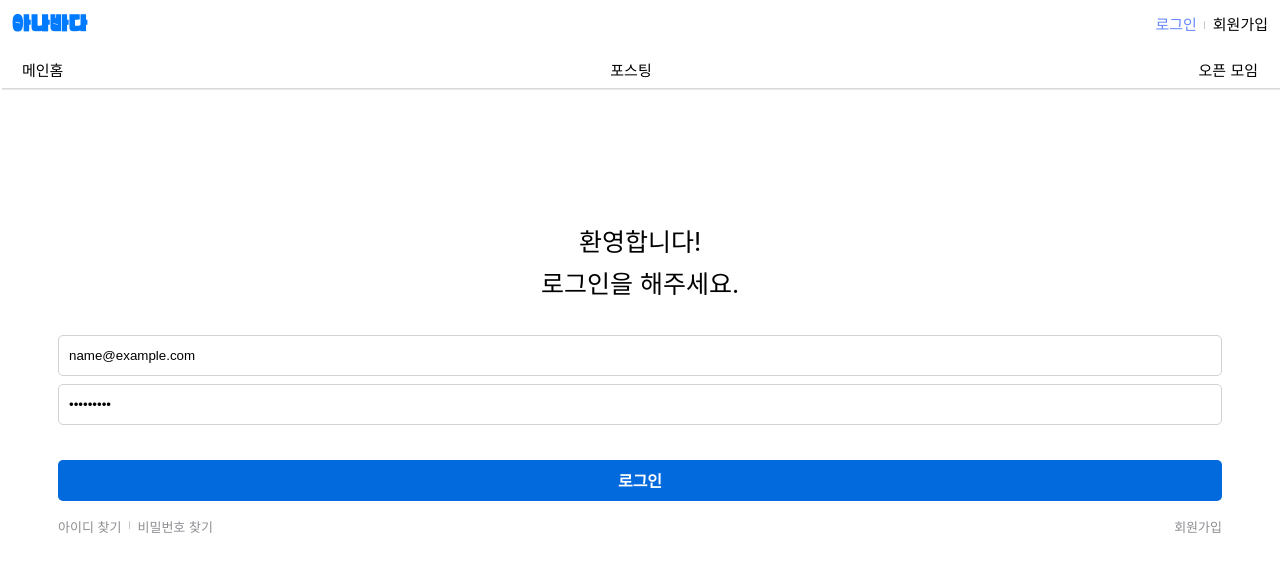
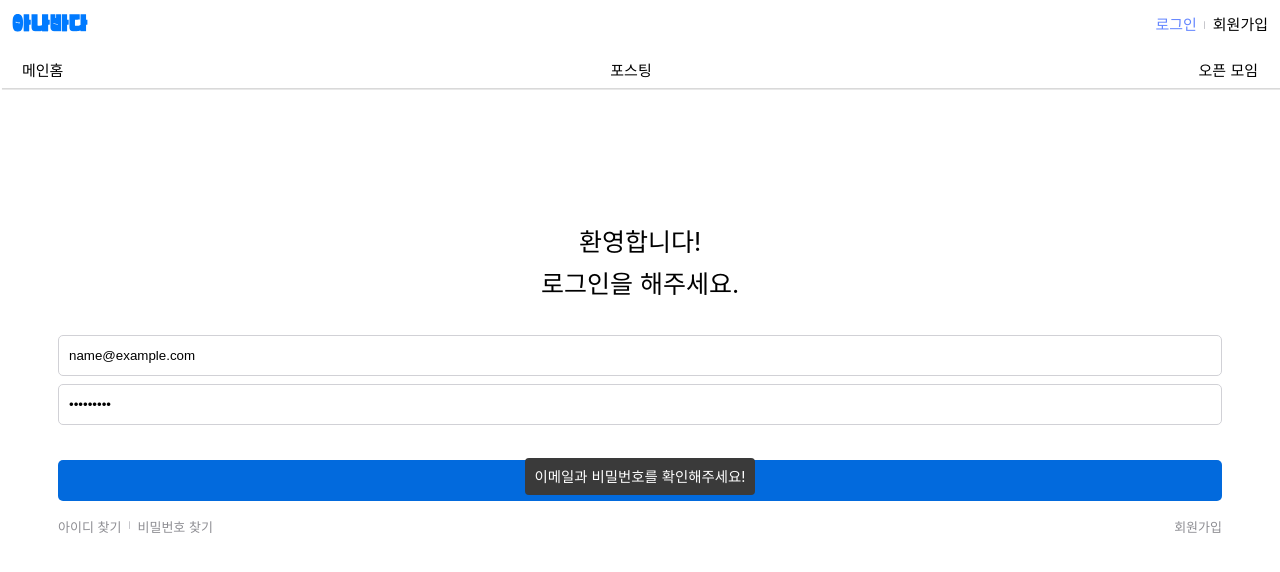
Before and after one commit to jong6598/anabada-frontEnd, a React (Create React App) app: page /login in a window 1280 px wide. Both pictures are taken after typing "name@example.com", "Sample123" into the empty fields and a click on the button "로그인". Shown: the top 572 px of the page. Built offline with nearby package versions, Linux system fonts and the light colour scheme; no server answers.

Commit message:
커스텀 toast 기본틀 완성
로직 보완해야 할 듯. 한 번 누르고 나서는 두 번 눌러지지 않음. header컴포넌트에서도 그렇게 되는지 확인을 해야 할 거 같음. 헤더에서는 잘 되면 로그인 컴포넌트 안에서의 문제일 가능성이 높음

```diff
--- /dev/null
+++ b/src/components/AlertToast.jsx
@@ -0,0 +1,29 @@
+import styled from "styled-components";
+const AlertToast = ({ errorMsg }) => {
+  return (
+    <>
+      <AlertMessage>
+        <span>{errorMsg}</span>
+      </AlertMessage>
+    </>
+  );
+};
+
+export default AlertToast;
+
+const AlertMessage = styled.div`
+  position: fixed;
+  margin: 0 auto;
+  left: 0;
+  right: 0;
+  bottom: 19.625rem;
+  text-align: center;
+  span {
+    z-index: 999;
+    border-radius: 0.25rem;
+    padding: 10px;
+    background-color: #3a3a3a;
+    font-size: 0.9rem;
+    color: white;
+  }
+`;
--- a/src/components/Header.jsx
+++ b/src/components/Header.jsx
@@ -2,8 +2,9 @@ import { Link, Outlet, useLocation } from "react-router-dom";
 import styled from "styled-components";
 import { useDispatch, useSelector } from "react-redux";
 import { userThunk } from "../redux/auth-slice";
-import { memo, useEffect, useRef, useState } from "react";
+import { memo, useCallback, useEffect, useRef, useState } from "react";
 import { Cookies } from "react-cookie";
+import AlertToast from "./AlertToast";
 
 const Header = memo(() => {
   const location = useLocation();
@@ -14,6 +15,22 @@ const Header = memo(() => {
   const getCookies = cookies.get("refreshToken");
   const [valueY, setValueY] = useState(null);
   const gapY = useRef(0);
+
+  const refErrorTimer = useRef(null);
+  const refErrorMessage = useRef("");
+  const [stateErrTimer, setStateErrTiemr] = useState(false);
+
+  const alertHandler = useCallback((errorMessage = "") => {
+    console.log("작동됐습니다.");
+    if (!refErrorTimer.current) {
+      setStateErrTiemr(true);
+      refErrorMessage.current = errorMessage;
+      refErrorTimer.current = setTimeout(() => {
+        setStateErrTiemr(false);
+        return (refErrorTimer.current = null);
+      }, 5000);
+    }
+  }, []);
 
   // 새로고침 시 유저정보 리덕스에 재설정
   useEffect(() => {
@@ -170,7 +187,8 @@ const Header = memo(() => {
         </MainNav>
       </HeaderWrapper>
       <Layout>
-        <Outlet />
+        {stateErrTimer && <AlertToast errorMsg={refErrorMessage.current} />}
+        <Outlet context={{ alertHandler }} />
       </Layout>
     </>
   );
--- a/src/components/Map.jsx
+++ b/src/components/Map.jsx
@@ -140,6 +140,6 @@ const MapWrapper = styled.div`
   width: 100vw;
   height: 100vh;
   position: absolute;
-  top: 5.5rem;
+  top: 0;
   left: 0;
 `;
--- a/src/pages/Home.jsx
+++ b/src/pages/Home.jsx
@@ -1,31 +1,28 @@
-import { Cookies } from "react-cookie";
-import { useDispatch, useSelector } from "react-redux";
 import Map from "../components/Map";
-import { userThunk } from "../redux/auth-slice";
 
 const Home = () => {
   // 새로고침 시 리덕스 state 재설정 확인 TEST용도!!!
-  const userInfo = useSelector((state) => state.auth);
-  console.log(userInfo);
+  // const userInfo = useSelector((state) => state.auth);
+  // console.log(userInfo);
 
   // Refresh Token TEST용도!!!
-  const dispatch = useDispatch();
-  const handleOnclick = () => {
-    const getAccess = localStorage.getItem("accessToken");
-    dispatch(userThunk(getAccess));
-  };
+  // const dispatch = useDispatch();
+  // const handleOnclick = () => {
+  //   const getAccess = localStorage.getItem("accessToken");
+  //   dispatch(userThunk(getAccess));
+  // };
 
-  const handleLogout = () => {
-    localStorage.removeItem("accessToken");
-    const cookies = new Cookies();
-    cookies.remove("refreshToken");
-  };
+  // const handleLogout = () => {
+  //   localStorage.removeItem("accessToken");
+  //   const cookies = new Cookies();
+  //   cookies.remove("refreshToken");
+  // };
 
   return (
     <>
       <Map />
-      <button onClick={handleOnclick}>리프레시 토큰 실험</button>
-      <button onClick={handleLogout}>로그아웃 실험</button>
+      {/* <button onClick={handleOnclick}>리프레시 토큰 실험</button>
+      <button onClick={handleLogout}>로그아웃 실험</button> */}
     </>
   );
 };
--- a/src/pages/Login.jsx
+++ b/src/pages/Login.jsx
@@ -1,14 +1,16 @@
 import { useForm } from "react-hook-form";
-import { Link, useNavigate } from "react-router-dom";
+import { Link, useNavigate, useOutletContext } from "react-router-dom";
 import { userAuth } from "../shared/api";
 import { Cookies } from "react-cookie";
 import { userThunk } from "../redux/auth-slice";
-import { useEffect, useState } from "react";
+import { useEffect, useRef, useState } from "react";
 import { useDispatch } from "react-redux";
 import styled from "styled-components";
+import AlertToast from "../components/AlertToast";
 
 const Login = () => {
   const [watchErr, setWatchErr] = useState(null);
+  const { alertHandler } = useOutletContext();
 
   const {
     register,
@@ -39,24 +41,39 @@ const Login = () => {
     } catch (err) {
       setWatchErr(null);
       console.log(err);
-      return alert("이메일과 비밀번호를 확인해주세요!");
+      return alertHandler("이메일과 비밀번호를 확인해주세요!");
     }
   };
   const onError = (err) => {
     const temp = { ...err };
-    setWatchErr((prev) => {
-      return { ...temp };
-    });
+    setWatchErr(temp);
     return console.log(err);
   };
 
   // 로그인한 상태에서 접근 시 차단
   useEffect(() => {
     if (localStorage.getItem("accessToken")) {
-      alert("비정상적인 접근입니다.");
+      alertHandler("비정상적인 접근입니다.");
       return navigate("/");
     }
   }, []);
+
+  // 헬퍼 alert
+  useEffect(() => {
+    switch (errors.email?.type) {
+      case "required":
+        return alertHandler("이메일을 입력해주세요.");
+      case "pattern":
+        return alertHandler("형식에 맞게 메일 주소를 입력하세요.");
+      default:
+    }
+    switch (errors.password?.type) {
+      case "required":
+        return alertHandler("비밀번호를 입력해주세요.");
+      default:
+        return;
+    }
+  }, [alertHandler, errors]);
 
   return (
     <>
@@ -73,34 +90,21 @@ const Login = () => {
           >
             <input
               className="login__wrapper-input login__wrapper-input__login"
-              type="email"
+              type="text"
               placeholder="이메일"
               {...register("email", {
-                required: "이메일을 입력해주세요!",
+                required: true,
                 pattern: /^[A-Za-z0-9_\.\-]+@[A-Za-z0-9\-]+\.[A-Za-z0-9\-]+/,
               })}
             ></input>
-            {/* {errors.email?.type === "required" && (
-              <span className="login__wrapper-error">
-                {errors.email.message}
-              </span>
-            )}
-            {errors.email?.type === "pattern" && (
-              <span className="login__wrapper-error">입력해</span>
-            )} */}
             <input
               className="login__wrapper-input login__wrapper-input__password"
               type="password"
               placeholder="비밀번호"
               {...register("password", {
-                required: "비밀번호를 입력해주세요!",
+                required: true,
               })}
             ></input>
-            {/* {errors.password?.type === "required" && (
-              <span className="login__wrapper-error">
-                {errors.password.message}
-              </span>
-            )} */}
             <button className="login__wrapper-btn">로그인</button>
           </form>
           <section className="login__wrapper-extra">
@@ -143,14 +147,12 @@ const FormWrapper = styled.div`
 
 export const FormDiv = styled.div`
   margin-top: 2.1875rem;
-  transition: all 0.3s ease;
   padding: 0 2.625rem;
   .login__wrapper-form {
     display: flex;
     flex-direction: column;
     .login__wrapper-input,
-    .login__wrapper-btn,
-    .login__wrapper-error {
+    .login__wrapper-btn {
       width: 100%;
       height: 2.5625rem;
       margin: 0 auto;
```
